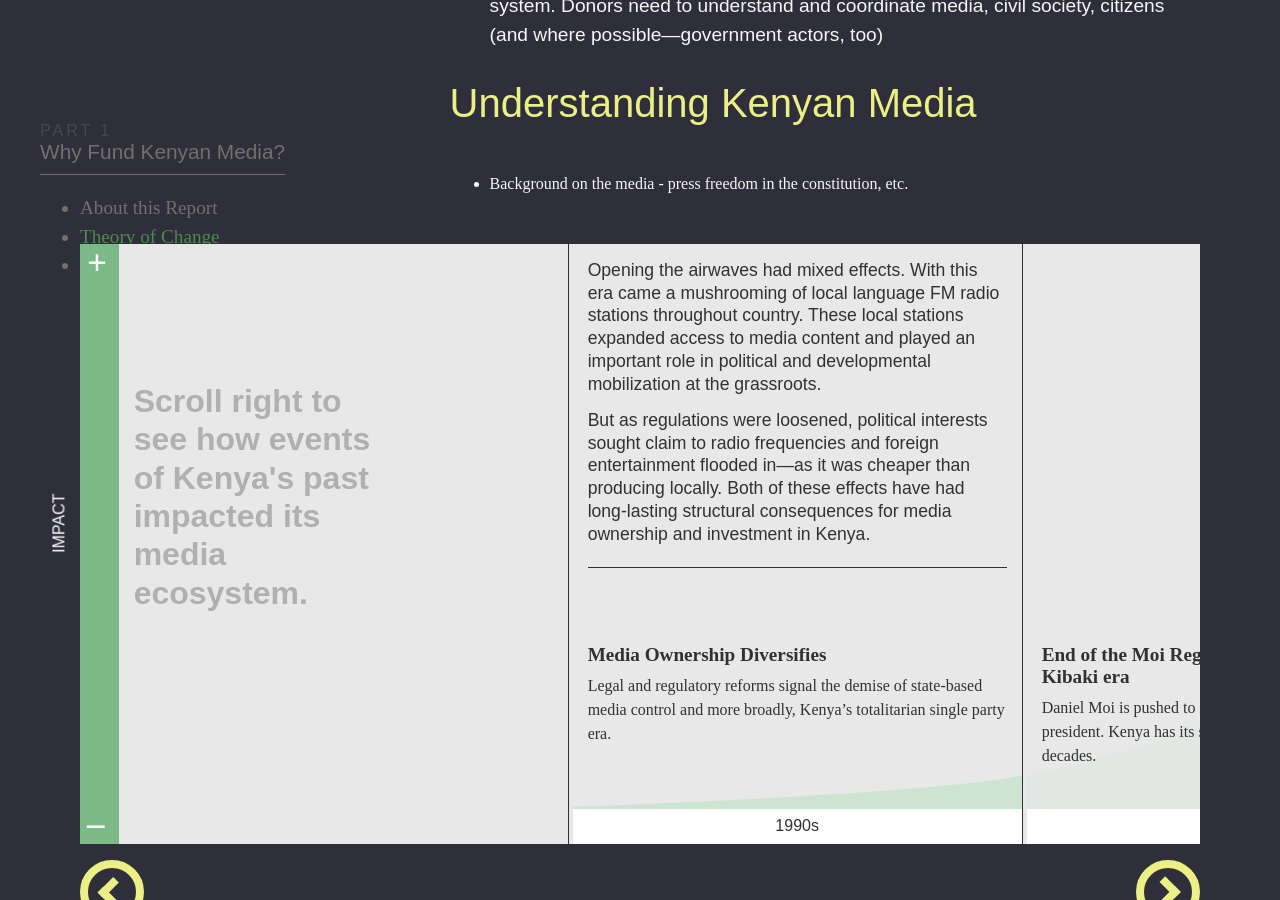
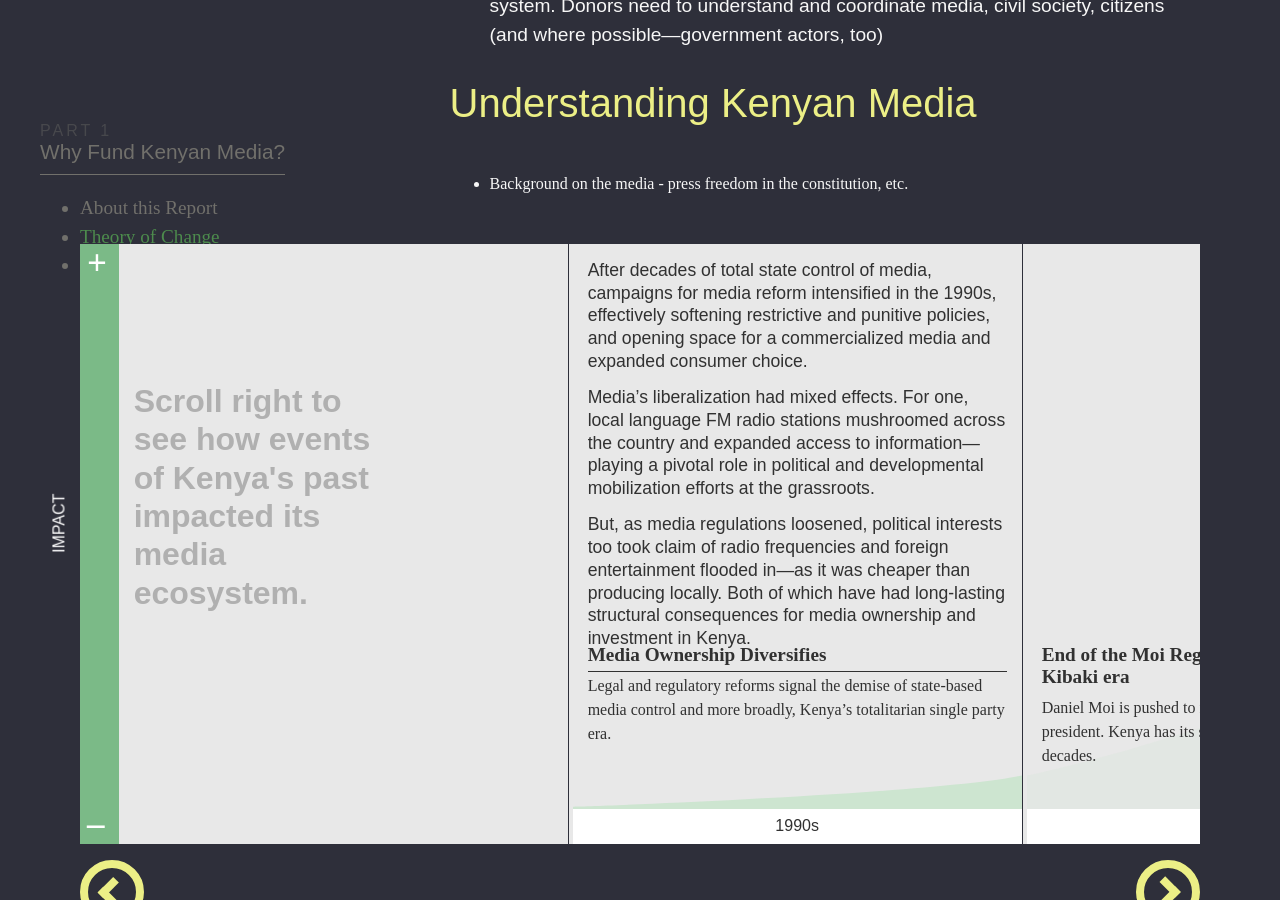
Before and after one commit to theReboot/onken, a Jekyll site: the page built from 1-why-fund-kenyan-media/index.md, in a window 1280 px wide and 900 px high, scrolled down 3453 px. Built offline with Jekyll 4.4.1, drawn with Linux system fonts in a browser that asks for light colours; nearby versions of some CDN libraries.

Commit message:
Content update

```diff
--- a/_includes/graphic-timeline.html
+++ b/_includes/graphic-timeline.html
@@ -14,8 +14,9 @@
     <div class="timeline__section">
       <svg preserveAspectRatio="none" viewBox="0 0 309.44 617.33"><path d="M3868,617.33H0V578.9c14,0,251.21-13.61,309.44-32S448,489.29,463,481.09c8.88-4.85,78.76-47.5,155.88-87.29C672,366.39,728.58,340.32,771,328.9c26-7,83.94-.44,157.11,13,90.45,16.67,204.18,43.91,309.65,69.19,150.52,36.07,284.21,68.14,309.44,59.77,34.8.5,110.65-248.59,160.8-288,5.48-4.31,64.37-9.23,148.64-11.52,86.49-2.35,199.73-1.93,309.43,4.77,56.27,3.44,111.61,8.53,161.93,15.75,62.43,12.83,108.18,27.15,147.52,42.2,57.21,21.88,100.85,45.29,162.48,67.8,44.48,16.25,97,41.66,147,65.88,66.82,32.4,129,62.69,161,66.12,27.07,2.9,87.8-25.39,148.4-55.82,64.75-32.52,129.36-67.47,152.6-69.42,45-3.76,108.67,96.24,156.83,122.24,32.62,17.61,181.21,34.3,309.44,43.55,61.11,4.41,117.61,7.13,154.72,7.45Z" style="fill:#cde5d0"/></svg>
       <div class="timeline__section__implication">
-        <p>Opening the airwaves had mixed effects. With this era came a mushrooming of local language FM radio stations throughout country. These local stations expanded access to media content and played an important role in political and developmental mobilization at the grassroots.</p>
-        <p>But as regulations were loosened, political interests sought claim to radio frequencies and foreign entertainment flooded in—as it was cheaper than producing locally. Both of these effects have had long-lasting structural consequences for media ownership and investment in Kenya.</p>
+        <p>After decades of total state control of media, campaigns for media reform intensified in the 1990s, effectively softening restrictive and punitive policies, and opening space for a commercialized media and expanded consumer choice.</p>
+        <p>Media’s liberalization had mixed effects. For one, local language FM radio stations mushroomed across the country and expanded access to information—playing a pivotal role in political and developmental mobilization efforts at the grassroots.</p>
+        <p>But, as media regulations loosened, political interests too took claim of radio frequencies and foreign entertainment flooded in—as it was cheaper than producing locally. Both of which have had long-lasting structural consequences for media ownership and investment in Kenya.</p>
       </div>
       <div class="timeline__section__event">
         <span class="timeline__section__event__title">
```
Also changed, not shown: 1 other file.
